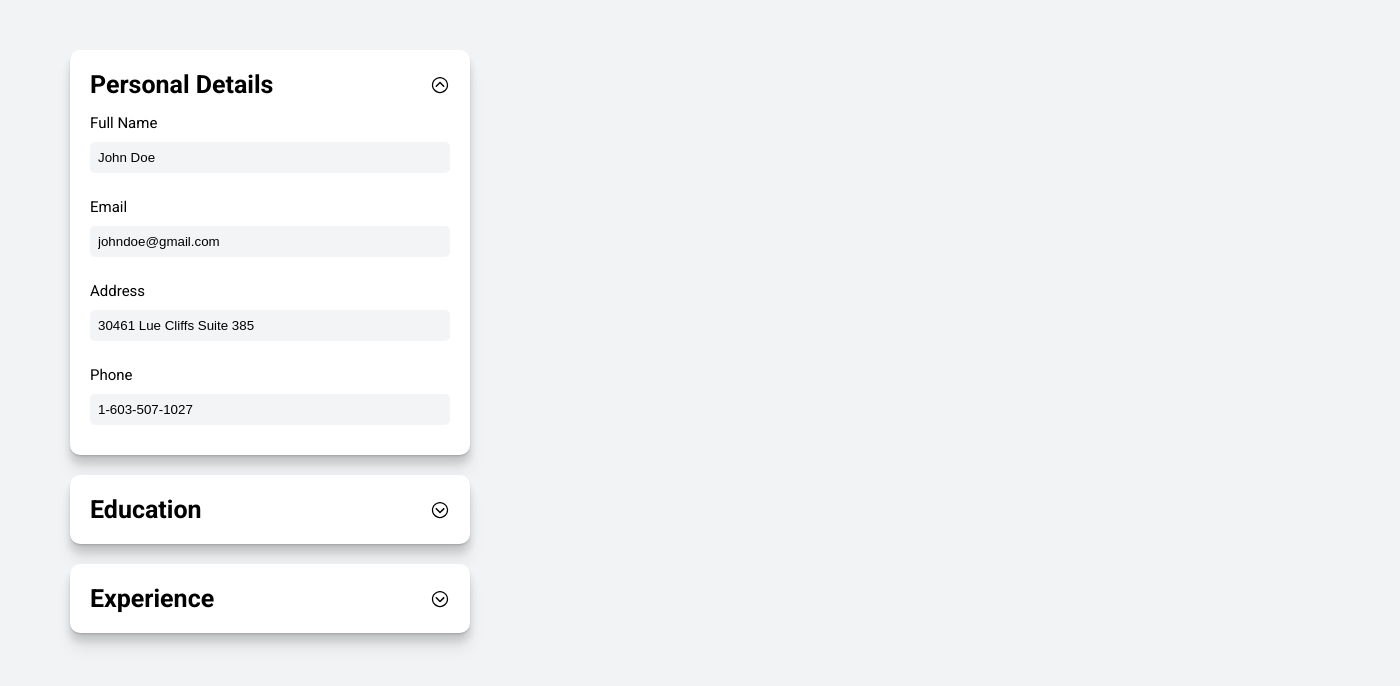
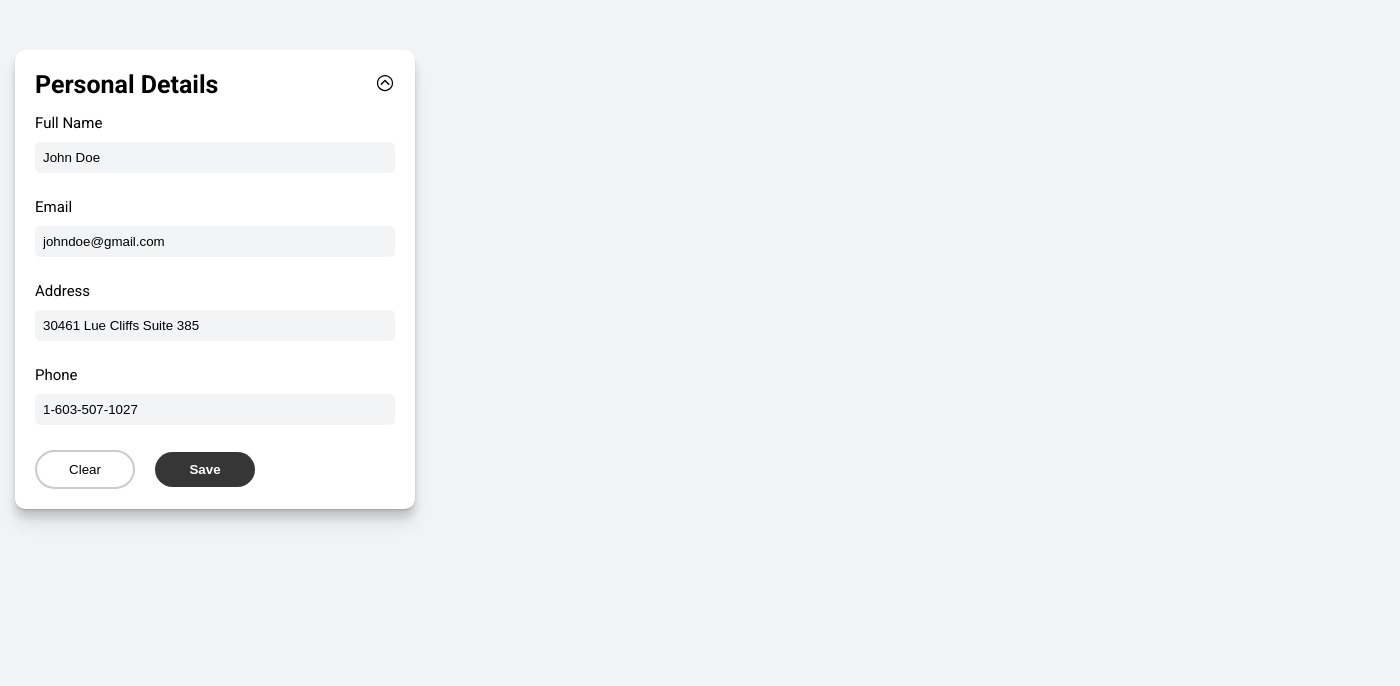
Before and after one commit to SuperCoolNinja/ResumeTool, a React (Vite) app: page / in a window 1280 px wide. Shown: the top 686 px of the page, 1400 px wide, since content can reach past the window. Built offline with nearby package versions, Linux system fonts and the light colour scheme.

Commit message:
can now add new personnal details and persist it using the local storage

```diff
--- a/src/components/app/index.jsx
+++ b/src/components/app/index.jsx
@@ -1,8 +1,6 @@
-import { useState } from "react";
+import { useState, useEffect } from "react";
 import { Card } from "../card";
-import { PersonalDetailsInputs } from "../personal-details-card";
-import { EducationInputs } from "../education-card";
-import ExperienceInputs from "../experience-card";
+import { PersonalDetailsCard } from "../personal-details-card";
 import { DataContext } from "../../contexts/dataContext";
 
 export const App = () => {
@@ -14,13 +12,7 @@ export const App = () => {
       phone: "1-603-507-1027",
     },
     educations: [
-      {
-        school: "",
-        degree: "",
-        startDate: "",
-        endDate: "",
-        location: "",
-      },
+      { school: "", degree: "", startDate: "", endDate: "", location: "" },
     ],
     experiences: [
       {
@@ -34,40 +26,22 @@ export const App = () => {
     ],
   });
 
-  const dataObj = {
-    data,
-    setData,
-  };
-
-  const [viewMoreStates, setViewMoreStates] = useState([true, false, false]);
-
-  const handleViewMoreChange = (index, bool) => {
-    setViewMoreStates((prev) =>
-      prev.map((viewMore, idx) => (idx === index ? bool : viewMore))
-    );
-  };
+  useEffect(() => {
+    const getData = localStorage.getItem("data");
+    if (getData) {
+      try {
+        const dataParsed = JSON.parse(getData);
+        setData(dataParsed);
+      } catch (error) {
+        console.error("Failed to parse data from localStorage:", error);
+      }
+    }
+  }, []);
 
   return (
-    <DataContext.Provider value={dataObj}>
+    <DataContext.Provider value={{ data, setData }}>
       <div className="container cards-space">
-        <Card
-          title="Personal Details"
-          renderInputs={PersonalDetailsInputs}
-          viewMore={viewMoreStates[0]}
-          setViewMore={(bool) => handleViewMoreChange(0, bool)}
-        />
-        <Card
-          title="Education"
-          renderInputs={EducationInputs}
-          viewMore={viewMoreStates[1]}
-          setViewMore={(bool) => handleViewMoreChange(1, bool)}
-        />
-        <Card
-          title="Experience"
-          renderInputs={ExperienceInputs}
-          viewMore={viewMoreStates[2]}
-          setViewMore={(bool) => handleViewMoreChange(2, bool)}
-        />
+        <Card title="Personal Details" renderComponent={PersonalDetailsCard} />
       </div>
     </DataContext.Provider>
   );
--- a/src/components/card/index.jsx
+++ b/src/components/card/index.jsx
@@ -1,22 +1,23 @@
+import { DropDownMore } from "../dropdown-icons/more";
 import { DropDownLess } from "../dropdown-icons/less";
-import { DropDownMore } from "../dropdown-icons/more";
+import { useState } from "react";
 
-export const Card = ({ title, renderInputs, viewMore, setViewMore }) => {
-  const updateViewMore = (bool) => {
-    setViewMore(bool);
+export const Card = ({ title, renderComponent }) => {
+  const [isViewMore, setViewMore] = useState(true);
+
+  const handleToggle = () => {
+    setViewMore(!isViewMore);
   };
 
   return (
     <div className="container_card">
       <div className="wrapper_card">
         <h3 className="title_card">{title}</h3>
-        {!viewMore ? (
-          <DropDownMore updateViewMore={updateViewMore} />
-        ) : (
-          <DropDownLess updateViewMore={updateViewMore} />
-        )}
+        <div onClick={handleToggle}>
+          {isViewMore ? <DropDownLess /> : <DropDownMore />}
+        </div>
       </div>
-      {viewMore && renderInputs()}
+      {isViewMore && renderComponent()}
     </div>
   );
 };
--- a/src/components/dropdown-icons/more.jsx
+++ b/src/components/dropdown-icons/more.jsx
@@ -1,18 +1,22 @@
-import "./style.css"
+import "./style.css";
 
-export const DropDownMore = ({ updateViewMore }) => {
+export const DropDownMore = () => {
   return (
     <svg
-            onClick={() => updateViewMore(true)}
       className="hoverDropDownOption"
       xmlns="http://www.w3.org/2000/svg"
       width="2rem"
       height="2rem"
-            viewBox="0 0 512 512">
-            <path d="M147.6 210.7c-7.5 7.5-7.5 19.8 0 27.3l95.7 95.4c7.3 7.3 19.1 7.5 26.6.6l94.3-94c3.8-3.8 5.7-8.7 5.7-13.7 0-4.9-1.9-9.9-5.6-13.6-7.5-7.5-19.7-7.6-27.3 0l-81 79.8-81.1-81.9c-7.5-7.5-19.7-7.5-27.3.1z" fill="currentColor">
-            </path>
-            <path d="M48 256c0 114.9 93.1 208 208 208s208-93.1 208-208S370.9 48 256 48 48 141.1 48 256zm332.4-124.4C413.7 164.8 432 209 432 256s-18.3 91.2-51.6 124.4C347.2 413.7 303 432 256 432s-91.2-18.3-124.4-51.6C98.3 347.2 80 303 80 256s18.3-91.2 51.6-124.4C164.8 98.3 209 80 256 80s91.2 18.3 124.4 51.6z" fill="currentColor">
-            </path>
+      viewBox="0 0 512 512"
+    >
+      <path
+        d="M147.6 210.7c-7.5 7.5-7.5 19.8 0 27.3l95.7 95.4c7.3 7.3 19.1 7.5 26.6.6l94.3-94c3.8-3.8 5.7-8.7 5.7-13.7 0-4.9-1.9-9.9-5.6-13.6-7.5-7.5-19.7-7.6-27.3 0l-81 79.8-81.1-81.9c-7.5-7.5-19.7-7.5-27.3.1z"
+        fill="currentColor"
+      ></path>
+      <path
+        d="M48 256c0 114.9 93.1 208 208 208s208-93.1 208-208S370.9 48 256 48 48 141.1 48 256zm332.4-124.4C413.7 164.8 432 209 432 256s-18.3 91.2-51.6 124.4C347.2 413.7 303 432 256 432s-91.2-18.3-124.4-51.6C98.3 347.2 80 303 80 256s18.3-91.2 51.6-124.4C164.8 98.3 209 80 256 80s91.2 18.3 124.4 51.6z"
+        fill="currentColor"
+      ></path>
     </svg>
-    )
-}
+  );
+};
--- a/src/components/education-card/index.jsx
+++ /dev/null
@@ -1,62 +0,0 @@
-import { useContext } from "react";
-import { Input } from "../input";
-import { DataContext } from "../../contexts/dataContext";
-
-export const EducationInputs = () => {
-  const { data, setData } = useContext(DataContext);
-
-  const addEducation = () => {
-    setData((prevData) => ({
-      ...prevData,
-      educations: [
-        ...prevData.educations,
-        {
-          school: "",
-          degree: "",
-          startDate: "",
-          endDate: "",
-          location: "",
-        },
-      ],
-    }));
-  };
-
-  return (
-    <>
-      {data.educations.map((education, index) => (
-        <div key={index}>
-          <Input
-            labelName="School"
-            id={`school-${index}`}
-            type="text"
-            value={education.school}
-          />
-          <Input
-            labelName="Degree"
-            id={`degree-${index}`}
-            type="text"
-            value={education.degree}
-          />
-          <Input
-            labelName="Start Date"
-            id={`startDate-${index}`}
-            type="date"
-            value={education.startDate}
-          />
-          <Input
-            labelName="End Date"
-            id={`endDate-${index}`}
-            type="date"
-            value={education.endDate}
-          />
-          <Input
-            labelName="Location"
-            id={`location-${index}`}
-            type="text"
-            value={education.location}
-          />
-        </div>
-      ))}
-    </>
-  );
-};
--- a/src/components/input/index.jsx
+++ b/src/components/input/index.jsx
@@ -1,22 +1,6 @@
-import { useContext } from "react";
-import { DataContext } from "../../contexts/dataContext";
 import "./style.css";
 
-export const Input = ({ id, type, labelName }) => {
-  const { data, setData } = useContext(DataContext);
-
-  const handleChange = (event) => {
-    const { value } = event.target;
-
-    setData((prevData) => ({
-      ...prevData,
-      personnalDetails: {
-        ...prevData.personnalDetails,
-        [id]: value,
-      },
-    }));
-  };
-
+export const Input = ({ id, type, labelName, value, onChange }) => {
   return (
     <form action="">
       <div>
@@ -24,11 +8,11 @@ export const Input = ({ id, type, labelName }) => {
       </div>
       <div>
         <input
-          onChange={handleChange}
+          onChange={onChange}
           className="input"
           type={type}
           id={id}
-          value={data.personnalDetails[id]}
+          value={value || ""}
         />
       </div>
     </form>
--- a/src/components/personal-details-card/index.jsx
+++ b/src/components/personal-details-card/index.jsx
@@ -2,8 +2,69 @@ import { useContext } from "react";
 import { DataContext } from "../../contexts/dataContext";
 import { Input } from "../input";
 
-export const PersonalDetailsInputs = () => {
-  const { data } = useContext(DataContext);
+export const PersonalDetailsCard = () => {
+  const { data, setData } = useContext(DataContext);
+
+  const handleChange = (e) => {
+    const { id, value } = e.target;
+    setData((prevData) => ({
+      ...prevData,
+      personnalDetails: {
+        ...prevData.personnalDetails,
+        [id]: value,
+      },
+    }));
+  };
+
+  const handleSave = (e) => {
+    e.preventDefault();
+
+    const { id, value } = e.target;
+    const getData = localStorage.getItem("data");
+
+    if (getData) {
+      try {
+        const dataParsed = JSON.parse(getData);
+        setData((prevData) => ({
+          ...prevData,
+          dataParsed,
+        }));
+
+        localStorage.setItem(
+          "data",
+          JSON.stringify({
+            personnalDetails: {
+              ...data.personnalDetails,
+              [id]: value,
+            },
+          })
+        );
+      } catch (error) {
+        console.error("Failed to parse data from localStorage:", error);
+      }
+    } else {
+      localStorage.setItem(
+        "data",
+        JSON.stringify({
+          personnalDetails: {
+            ...data.personnalDetails,
+            [id]: value,
+          },
+        })
+      );
+    }
+  };
+
+  const handleClear = () => {
+    setData({
+      personnalDetails: {
+        fullname: "",
+        email: "",
+        address: "",
+        phone: "",
+      },
+    });
+  };
 
   return (
     <>
@@ -12,25 +73,39 @@ export const PersonalDetailsInputs = () => {
         id="fullname"
         type="text"
         value={data.personnalDetails.fullname}
+        onChange={handleChange}
       />
       <Input
         labelName="Email"
         id="email"
         type="email"
         value={data.personnalDetails.email}
+        onChange={handleChange}
       />
       <Input
         labelName="Address"
         id="address"
         type="text"
         value={data.personnalDetails.address}
+        onChange={handleChange}
       />
       <Input
         labelName="Phone"
         id="phone"
         type="tel"
         value={data.personnalDetails.phone}
+        onChange={handleChange}
       />
+
+      <div className="wrapper-btn">
+        <button className="btn-clear" onClick={handleClear}>
+          Clear
+        </button>
+
+        <button className="btn-save" onClick={handleSave}>
+          Save
+        </button>
+      </div>
     </>
   );
 };
--- a/src/contexts/dataContext.jsx
+++ b/src/contexts/dataContext.jsx
@@ -1,21 +1,15 @@
-import { createContext } from 'react';
+import { createContext } from "react";
 
 export const DataContext = createContext({
   data: {
     personnalDetails: {
-      fullname: "",
-      email: "",
-      address: "",
-      phone: "",
+      fullname: "John Doe",
+      email: "johndoe@gmail.com",
+      address: "30461 Lue Cliffs Suite 385",
+      phone: "1-603-507-1027",
     },
     educations: [
-      {
-        school: "",
-        degree: "",
-        startDate: "",
-        endDate: "",
-        location: "",
-      },
+      { school: "", degree: "", startDate: "", endDate: "", location: "" },
     ],
     experiences: [
       {
--- a/src/styles/style.css
+++ b/src/styles/style.css
@@ -38,12 +38,51 @@ body {
 }
 
 /* ------------ */
+/* --Global--*/
+/* ------------ */
+.wrapper-btn {
+  display: flex;
+  justify-content: left;
+  align-items: center;
+  gap: 2rem;
+}
+
+.btn-save,
+.btn-clear {
+  padding: 1rem;
+  border-radius: 2rem;
+  width: 10rem;
+  border: none;
+  transition: scale 0.1s ease-in-out;
+  color: #fff;
+  font-weight: 600;
+}
+
+.btn-save:hover,
+.btn-clear:hover {
+  cursor: pointer;
+  scale: 1.03;
+}
+
+.btn-save {
+  background-color: #242323e8;
+}
+
+.btn-clear {
+  background: none;
+  border: solid 0.2rem rgba(139, 134, 134, 0.438);
+  color: black;
+  font-weight: 400;
+}
+
+/* ------------ */
 /* --CARDS--*/
 /* ------------ */
 .cards-space {
   display: flex;
   flex-direction: column;
   gap: 2rem;
+  margin-bottom: 5rem;
 }
 
 .container_card {
@@ -85,6 +124,6 @@ body {
 }
 @media (min-width: 1200px) {
   .container {
-    width: 1170px;
+    width: 1400px;
   }
 }
```
Also changed, not shown: src/components/dropdown-icons/less.jsx (+14 -11 lines), src/components/experience-card/index.jsx (deleted, +0 -54 lines), src/components/personal-details-card/config.js (deleted, +0 -22 lines), src/main.jsx (+7 -7 lines). Lines whose indentation alone changed are shown as unchanged.
